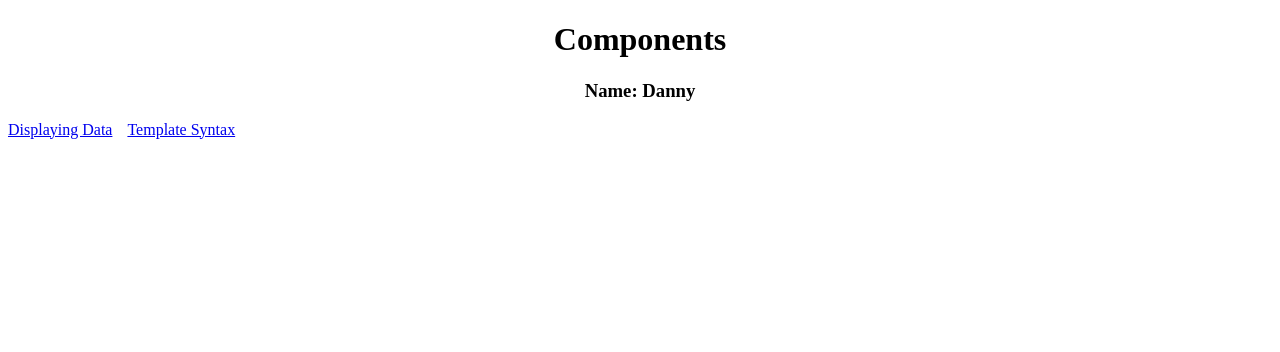
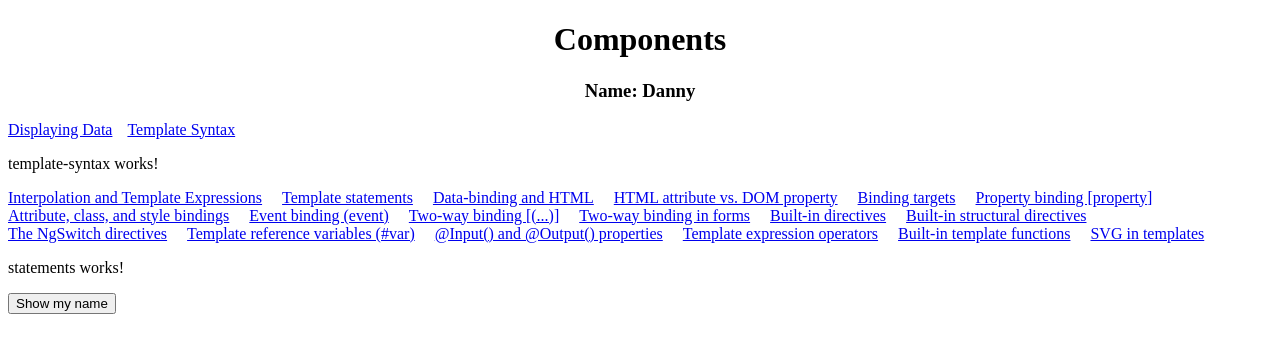
Before and after one commit to duannd/angular2, an Angular app in the folder components/: page /template-syntax/statements in a window 1280 px wide. Before the commit this address led to /. Shown: the top 352 px of the page. Built offline with nearby package versions, Linux system fonts and the light colour scheme.

Commit message:
Components & Templates :: Template syntax :: finish template statements sections

```diff
--- /dev/null
+++ b/components/src/app/template/statements/statements.component.html
@@ -0,0 +1,3 @@
+<p>statements works!</p>
+<button type="button" (click)="showMyName()">Show my name</button>
+<p *ngIf="myName">{{myName}}</p>
--- /dev/null
+++ b/components/src/app/template/statements/statements.component.ts
@@ -0,0 +1,21 @@
+import { Component, OnInit } from '@angular/core';
+
+@Component({
+  selector: 'app-statements',
+  templateUrl: './statements.component.html',
+  styles: []
+})
+export class StatementsComponent implements OnInit {
+
+  myName: string;
+
+  constructor() { }
+
+  ngOnInit() {
+  }
+
+  showMyName() {
+    this.myName = 'Nguyen Dinh Duan';
+  }
+
+}
--- a/components/src/app/template/template-routing.module.ts
+++ b/components/src/app/template/template-routing.module.ts
@@ -2,6 +2,7 @@ import {NgModule} from '@angular/core';
 import {RouterModule, Routes} from '@angular/router';
 import {TemplateSyntaxComponent} from './template-syntax.component';
 import {InterpolationComponent} from './interpolation/interpolation.component';
+import {StatementsComponent} from './statements/statements.component';
 
 
 const routes: Routes = [
@@ -9,7 +10,8 @@ const routes: Routes = [
     path: 'template-syntax',
     component: TemplateSyntaxComponent,
     children: [
-      {path: 'interpolation', component: InterpolationComponent}
+      {path: 'interpolation', component: InterpolationComponent},
+      {path: 'statements', component: StatementsComponent}
     ]
   }
 ];
--- a/components/src/app/template/template-syntax.component.html
+++ b/components/src/app/template/template-syntax.component.html
@@ -1,7 +1,7 @@
 <p>template-syntax works!</p>
 <div>
   <a [routerLink]="['interpolation']"><span>Interpolation and Template Expressions</span></a>
-  <a [routerLink]="['']"><span>Template statements</span></a>
+  <a [routerLink]="['statements']"><span>Template statements</span></a>
   <a [routerLink]="['']"><span>Data-binding and HTML</span></a>
   <a [routerLink]="['']"><span>HTML attribute vs. DOM property</span></a>
   <a [routerLink]="['']"><span>Binding targets</span></a>
--- a/components/src/app/template/template.module.ts
+++ b/components/src/app/template/template.module.ts
@@ -4,12 +4,14 @@ import {CommonModule} from '@angular/common';
 import {TemplateRoutingModule} from './template-routing.module';
 import {TemplateSyntaxComponent} from './template-syntax.component';
 import {InterpolationComponent} from './interpolation/interpolation.component';
+import { StatementsComponent } from './statements/statements.component';
 
 
 @NgModule({
   declarations: [
     TemplateSyntaxComponent,
-    InterpolationComponent
+    InterpolationComponent,
+    StatementsComponent
   ],
   imports: [
     CommonModule,
```
